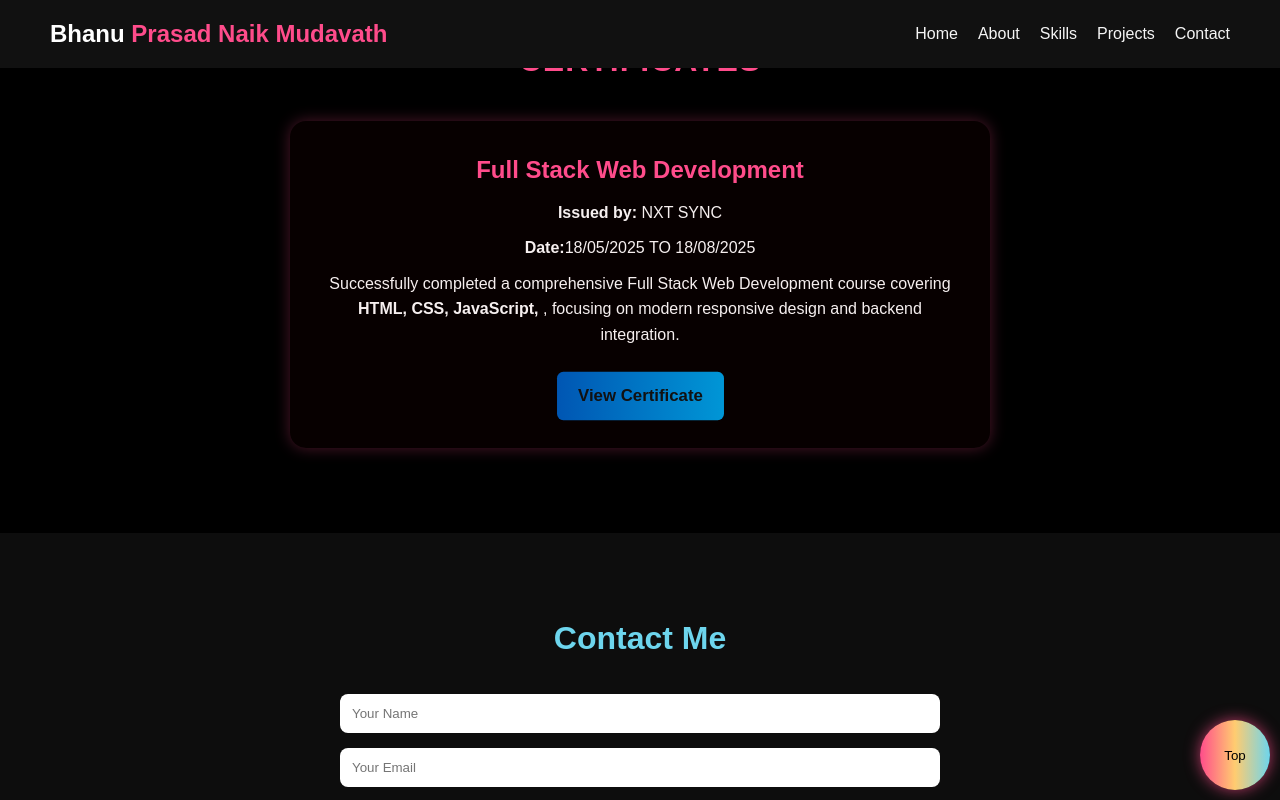
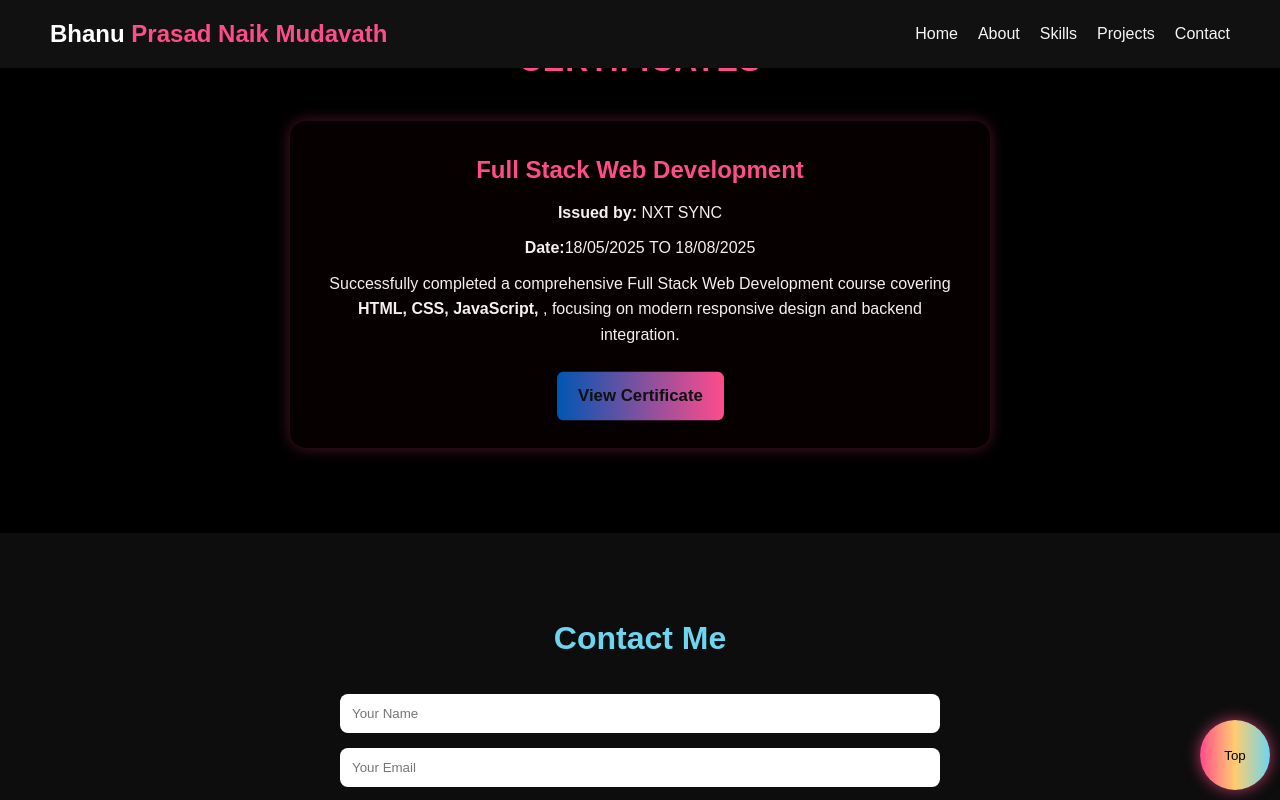
Before and after one commit to bhanu-tech723/mini-project, a plain HTML site: page index.html in a window 1280 px wide. In both pictures the pointer is over the link "View Certificate". Shown: the part 2349-3149 px from the top of the page. Drawn offline with Linux system fonts and the light colour scheme.

Commit message:
Update style.css

```diff
--- a/style.css
+++ b/style.css
@@ -380,6 +380,6 @@ footer {
 }
 
 .view-btn:hover {
-  background: linear-gradient(90deg, #0056b3, #0096d6);
+  background: linear-gradient(90deg, #0056b3, #ff4c8b);
   transform: scale(1.05);
 }
```
